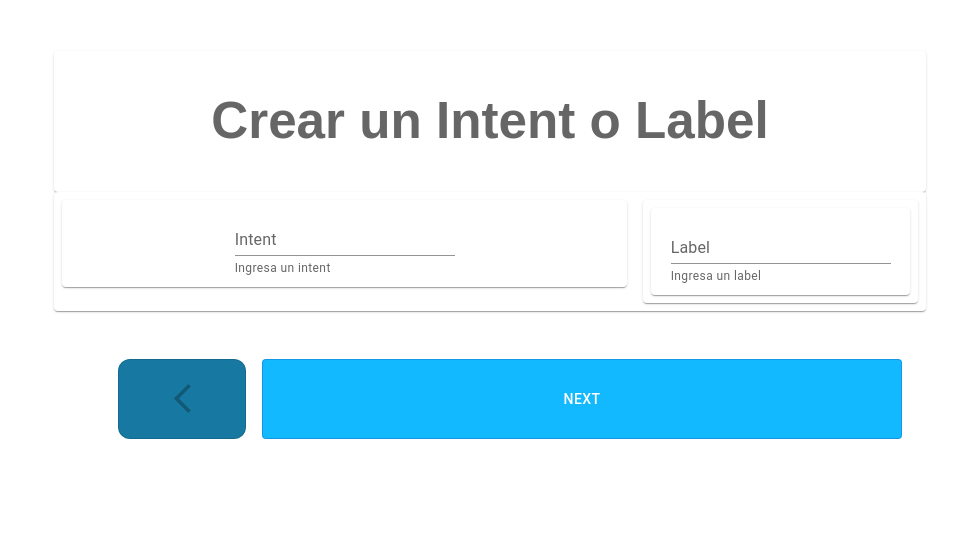
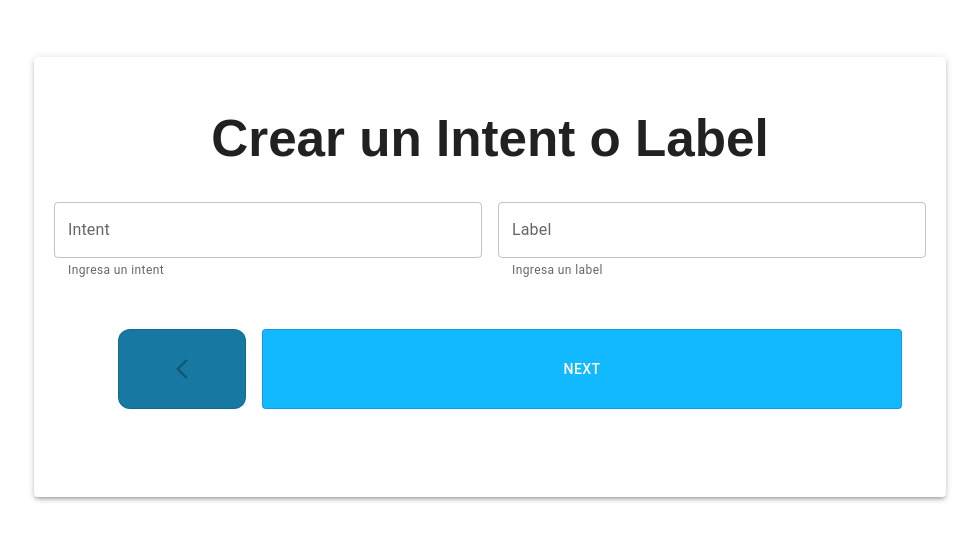
Before and after one commit to regonza/poc-client, a React (Vite) app: page / in a window 1280 px wide. Shown: the part 143-684 px from the top of the page, without its empty margins (150-1129 px from the left). Built offline with nearby package versions, Linux system fonts and the light colour scheme.

Commit message:
fix components background and size

```diff
--- a/src/App.jsx
+++ b/src/App.jsx
@@ -1,9 +1,5 @@
 import { useState } from 'react'
-import reactLogo from './assets/react.svg'
-import './App.css'
-import Box from '@mui/material/Box';
-import TextField from '@mui/material/TextField';
-import Channel from './components/Channel';
+// import './App.css'
 import Form from './components/Form';
 
 function App() {
--- a/src/components/Action.jsx
+++ b/src/components/Action.jsx
@@ -1,51 +1,33 @@
-import { useState } from 'react'
-import reactLogo from '../assets/react.svg'
 import '../App.css'
 import TextField from '@mui/material/TextField';
-import { styled } from '@mui/material/styles';
 import Box from '@mui/material/Box';
-import Paper from '@mui/material/Paper';
 import Grid from '@mui/material/Grid';
-
-const Item = styled(Paper)(({ theme }) => ({
-    backgroundColor: theme.palette.mode === 'dark' ? '#1A2027' : '#fff',
-    ...theme.typography.body2,
-    padding: theme.spacing(1),
-    textAlign: 'center',
-    color: theme.palette.text.secondary,
-  }));
 
 function Action({ formData, setFormData }) {
   return (
     <Box sx={{ flexGrow: 1 }}>
       <Grid container spacing={2}>
         <Grid item xs={8}>
-          <Item>
           <TextField
             id="action_desc"
             label="Descripcion"
             defaultValue=""
             helperText="Ingresa una descripcion"
-            variant="standard"
+            fullWidth
             onChange={(event) =>
                 setFormData({ ...formData, channel_desc: event.target.value })}
           />
-          </Item>
         </Grid>
         <Grid item xs={4}>
-            <Item>
-                <Item>
           <TextField
             id="action"
             label="Acccion"
             defaultValue=""
             helperText="Ingresa una accion"
-                    variant="standard"
+            fullWidth
             onChange={(event) =>
                 setFormData({ ...formData, channel: event.target.value })}
           />
-                </Item>
-            </Item>
         </Grid>
       </Grid>
     </Box>
--- a/src/components/Buttons.jsx
+++ b/src/components/Buttons.jsx
@@ -37,7 +37,7 @@ function SecondaryButton({ onClick, disabled },) {
         height: '10vh',
         borderRadius: 3,
       }}>
-        <ArrowBackIosNew fontSize="large" />
+        <ArrowBackIosNew  />
       </Button>
   );
 }
--- a/src/components/Channel.jsx
+++ b/src/components/Channel.jsx
@@ -1,51 +1,33 @@
-import { useState } from 'react'
-import reactLogo from '../assets/react.svg'
 import '../App.css'
 import TextField from '@mui/material/TextField';
-import { styled } from '@mui/material/styles';
 import Box from '@mui/material/Box';
-import Paper from '@mui/material/Paper';
 import Grid from '@mui/material/Grid';
-
-const Item = styled(Paper)(({ theme }) => ({
-    backgroundColor: theme.palette.mode === 'dark' ? '#1A2027' : '#fff',
-    ...theme.typography.body2,
-    padding: theme.spacing(1),
-    textAlign: 'center',
-    color: theme.palette.text.secondary,
-  }));
 
 function Channel({ formData, setFormData }) {
   return (
     <Box sx={{ flexGrow: 1 }}>
       <Grid container spacing={2}>
         <Grid item xs={8}>
-          <Item>
             <TextField
                 id="channel_desc"
                 label="Descripcion"
                 defaultValue=""
                 helperText="Ingresa una descripcion"
-            variant="standard"
+                fullWidth
                 onChange={(event) =>
                     setFormData({ ...formData, channel_desc: event.target.value })}
             />
-          </Item>
         </Grid>
         <Grid item xs={4}>
-            <Item>
-                <Item>
             <TextField
                 id="channel"
                 label="Canal"
                 defaultValue=""
                 helperText="Ingresa un canal"
-                    variant="standard"
+                fullWidth
                 onChange={(event) =>
                     setFormData({ ...formData, channel: event.target.value })}
             />
-                </Item>
-            </Item>
         </Grid>
       </Grid>
     </Box>
--- a/src/components/Form.jsx
+++ b/src/components/Form.jsx
@@ -1,22 +1,15 @@
 import React, { useState } from "react";
-import { styled } from '@mui/material/styles';
-import Paper from '@mui/material/Paper';
 import {PrimaryButton, SecondaryButton} from "./Buttons";
 import Stack from '@mui/material/Stack';
 import Grid from '@mui/material/Grid';
-import Button from '@mui/material/Button';
-import Box from '@mui/material/Box';
-import Container from '@mui/material/Container';
 import Label from './Label';
 import Channel from "./Channel";
 import Action from "./Action";
+import Paper from '@mui/material/Paper';
+import Box from '@mui/material/Box';
+import Container from '@mui/material/Container';
+import { AlignHorizontalCenter } from "@mui/icons-material";
 
-const Item = styled(Paper)(({ theme }) => ({
-  backgroundColor: theme.palette.mode === 'dark' ? '#1A2027' : '#fff',
-  padding: theme.spacing(1),
-  textAlign: 'center',
-  color: theme.palette.text.secondary,
-}));
 
 function Form() {
   const [page, setPage] = useState(0);
@@ -45,15 +38,15 @@ function Form() {
   };
 
   return (
-
     <Grid>
-        <Grid item xs={12}>
-          <Item>
+      <Container maxWidth="lg">
+        <Box sx={{height:'50vh'}}>
+          <Paper elevation={3} sx={{height:'50vh', padding:'20px'}}>
+          <Grid item xs={12} sx={{textAlign:'center'}}>
               <h1>{FormTitles[page]}</h1>
-          </Item>
           </Grid>
           <Grid item xs={12}>
-          <Item>{PageDisplay()}</Item>
+            {PageDisplay()}
           </Grid>
           <Stack
             spacing={2}
@@ -65,8 +58,7 @@ function Form() {
               disabled={page == 0}
               onClick={() => {
                 setPage((currPage) => currPage - 1);
-                  }}
-                />
+              } } />
             <PrimaryButton
               title={page === FormTitles.length - 1 ? "SUBMIT" : "NEXT"}
               onClick={() => {
@@ -76,9 +68,11 @@ function Form() {
                 } else {
                   setPage((currPage) => currPage + 1);
                 }
-                  }}
-                />
+              } } />
           </Stack>
+          </Paper>
+        </Box>
+      </Container>
     </Grid>
   );
 }
--- a/src/components/Label.jsx
+++ b/src/components/Label.jsx
@@ -1,51 +1,35 @@
 import { useState } from 'react'
 import TextField from '@mui/material/TextField';
 import Box from '@mui/material/Box';
-import { styled } from '@mui/material/styles';
-import Paper from '@mui/material/Paper';
 import Grid from '@mui/material/Grid';
-
-const Item = styled(Paper)(({ theme }) => ({
-  backgroundColor: theme.palette.mode === 'dark' ? '#1A2027' : '#fff',
-  ...theme.typography.body2,
-  padding: theme.spacing(1),
-  textAlign: 'center',
-  color: theme.palette.text.secondary,
-}));
 
 function Label({ formData, setFormData }) {
   return (
-    <Box sx={{ flexGrow: 1 }}>
+    <Box sx={{}}>
     <Grid container spacing={2}>
-      <Grid item xs={8}>
-        <Item>
+      <Grid item xs={6}>
           <TextField
           id="intent"
           label="Intent"
           defaultValue=""
           helperText="Ingresa un intent"
-          variant="standard"
+          fullWidth
           onChange={(event) =>
               setFormData({ ...formData, intent: event.target.value })}
           />
-        </Item>
       </Grid>
-      <Grid item xs={4}>
-          <Item>
-              <Item>
+      <Grid item xs={6}>
           <TextField
             id="label"
             label="Label"
             defaultValue={convertToLabel(formData?.intent)}
             helperText="Ingresa un label"
-                  variant="standard"
+            fullWidth
             onChange={(event) => {
               setFormData({ ...formData, label: event.target.value })
               convertToLabel(formData?.intent)
             }}
           />
-              </Item>
-          </Item>
       </Grid>
     </Grid>
   </Box>
```
Lines whose indentation alone changed are shown as unchanged.
